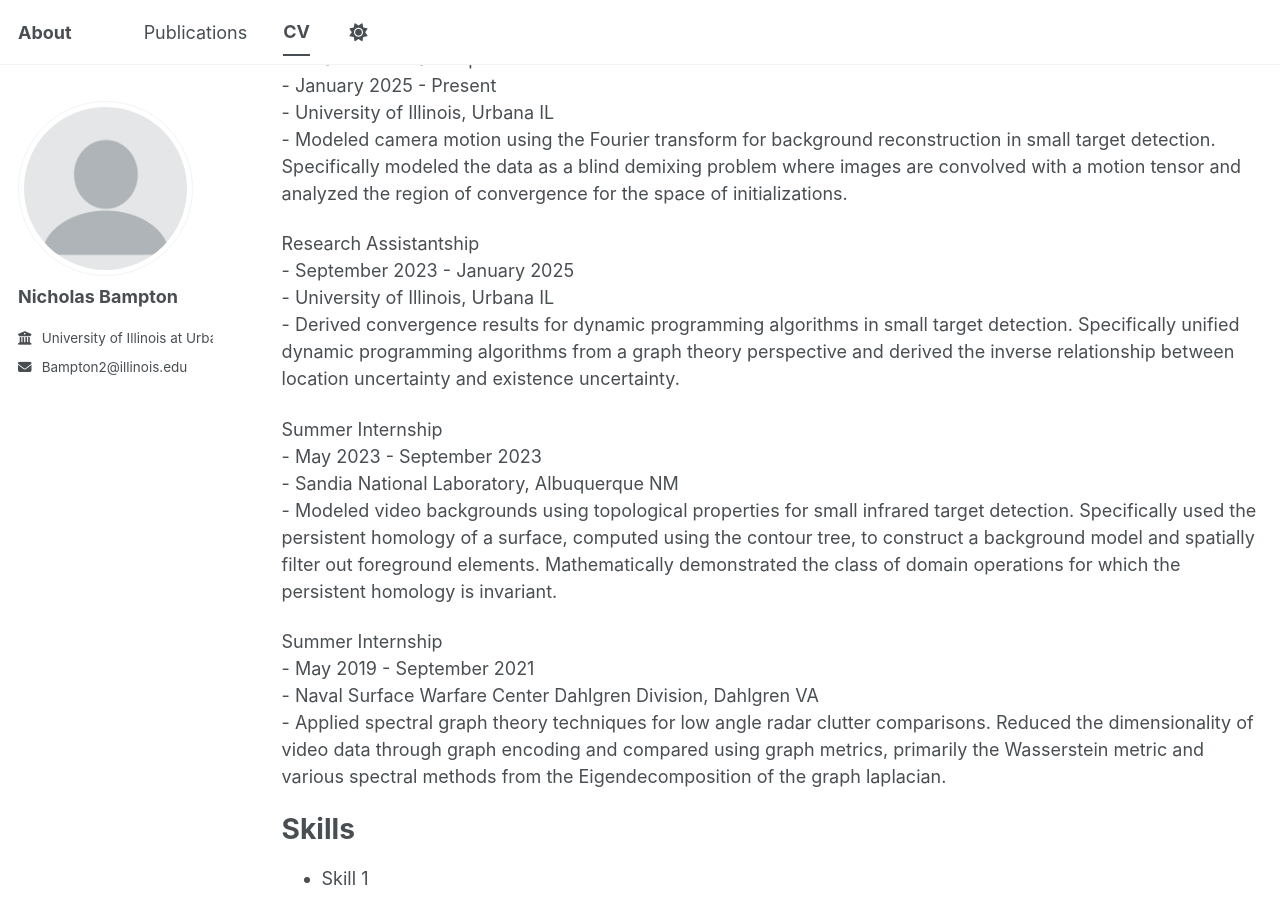
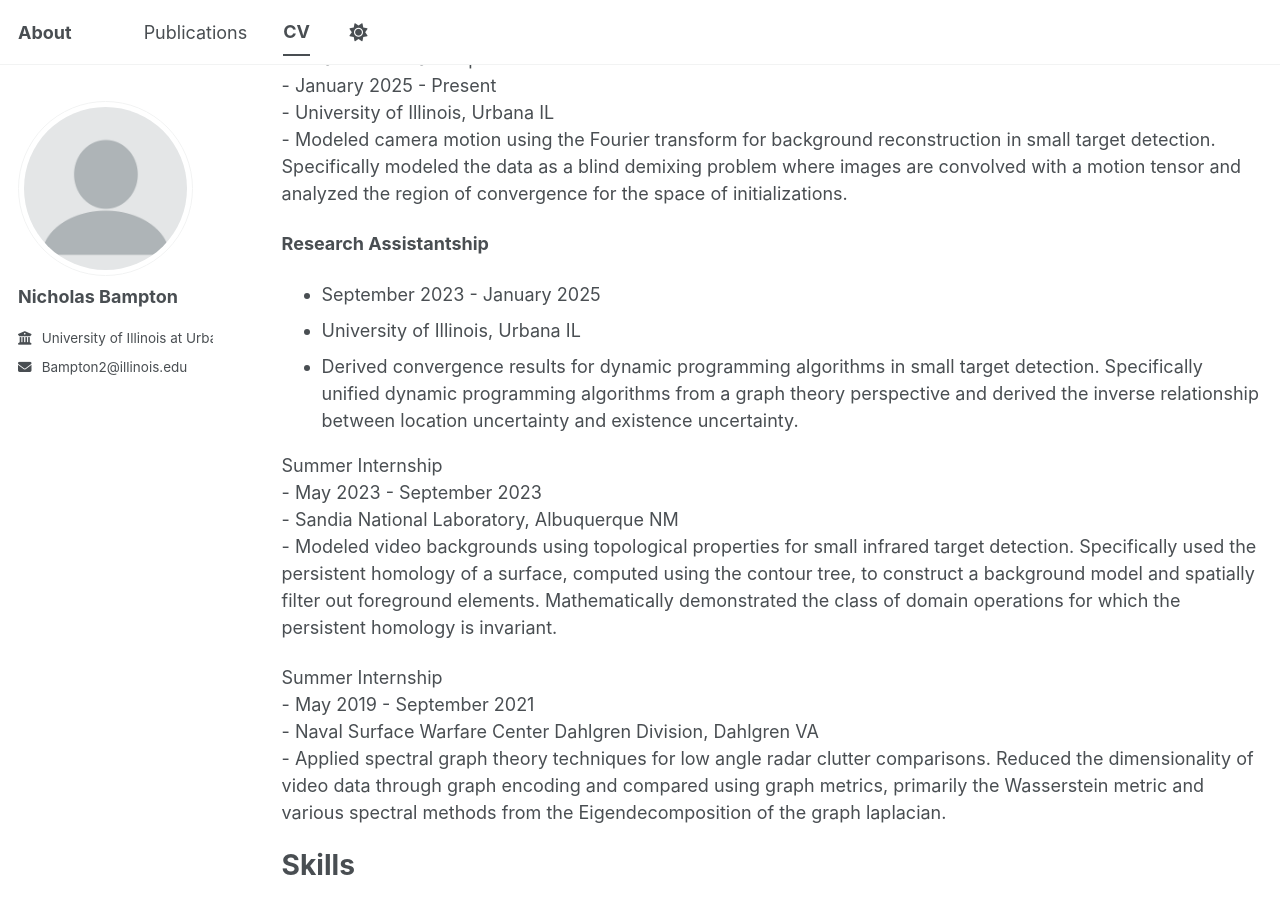
Before and after one commit to nick-bampton/nick-bampton.github.io, a Jekyll site: the page built from _pages/cv.md, in a window 1280 px wide and 900 px high, scrolled down 319 px. Built offline with Jekyll 4.4.1, drawn with Linux system fonts in a browser that asks for light colours; a script bundle is joined from its source files by our own code; library files that are not in the unit come from our copies.

Commit message:
Update cv.md

```diff
--- a/_pages/cv.md
+++ b/_pages/cv.md
@@ -24,10 +24,10 @@ Research Assistantship<br>
 \- University of Illinois, Urbana IL<br>
 \- Modeled camera motion using the Fourier transform for background reconstruction in small target detection. Specifically modeled the data as a blind demixing problem where images are convolved with a motion tensor and analyzed the region of convergence for the space of initializations.
 
-Research Assistantship<br>
-\- September 2023 - January 2025<br>
-\- University of Illinois, Urbana IL<br>
-\- Derived convergence results for dynamic programming algorithms in small target detection. Specifically unified dynamic programming algorithms from a graph theory perspective and derived the inverse relationship between location uncertainty and existence uncertainty.
+**Research Assistantship**<br>
+- September 2023 - January 2025<br>
+- University of Illinois, Urbana IL<br>
+- Derived convergence results for dynamic programming algorithms in small target detection. Specifically unified dynamic programming algorithms from a graph theory perspective and derived the inverse relationship between location uncertainty and existence uncertainty.
 
 Summer Internship<br>
 \- May 2023 - September 2023<br>
```
